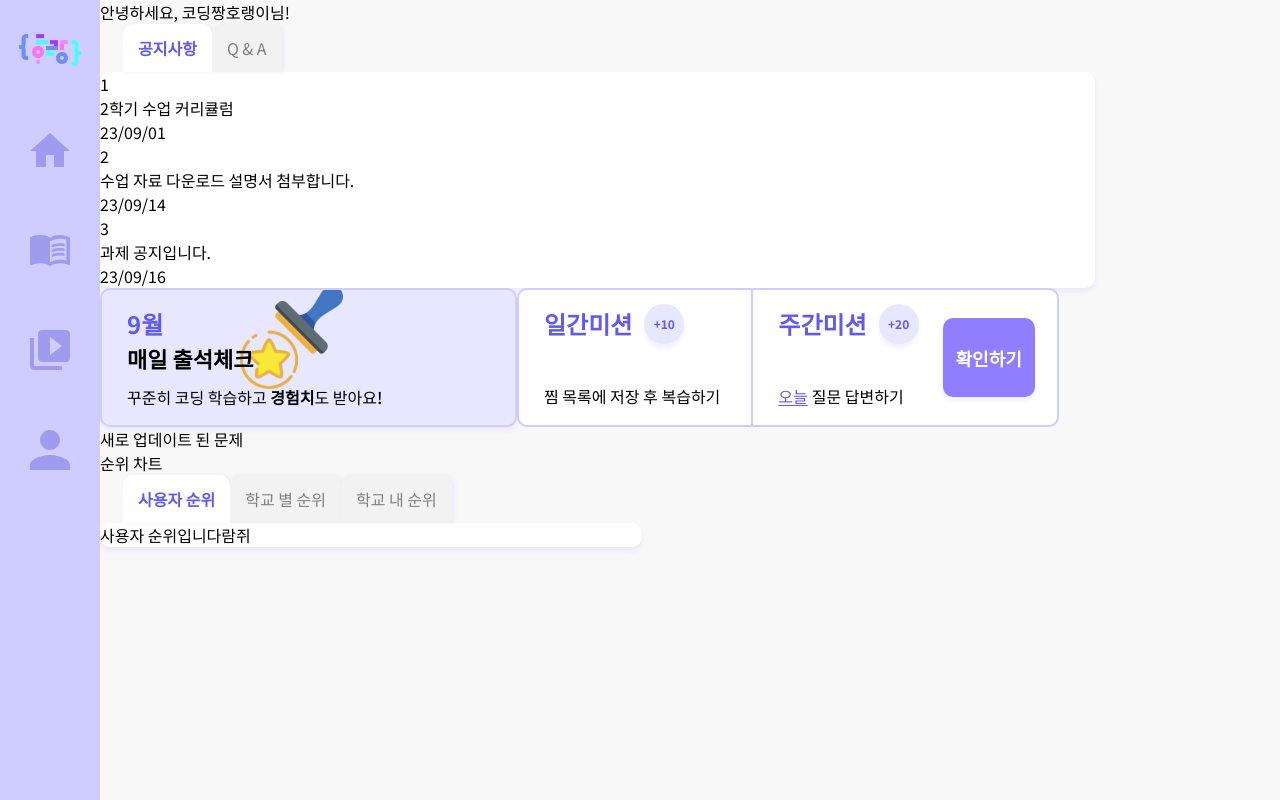
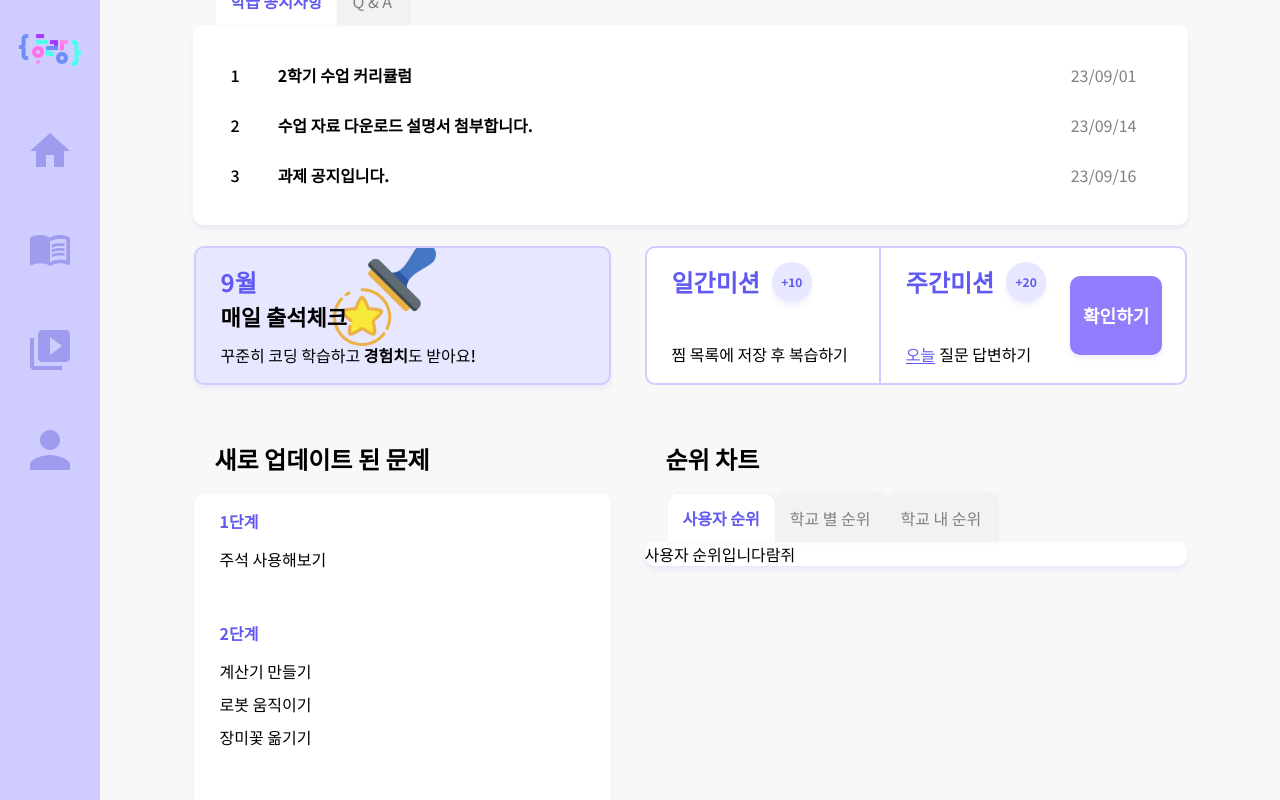
Before and after one commit to horang-edu/FE, a React (Create React App) app: page / in a window 1280 px wide. Built offline with nearby package versions, Linux system fonts and the light colour scheme.

Commit message:
#32 design : 메인 레이아웃 및 CSS

```diff
--- a/src/components/Mission/CalendarMission.jsx
+++ b/src/components/Mission/CalendarMission.jsx
@@ -3,7 +3,7 @@ import Stamp from '../../assets/svg/Stamp.svg'
 
 function Calendar() {
     return (
-            <div class='mission-layout w-417 flex flex-row bg-color2 relative shadow-custom'>
+            <div class='mission-layout w-417 flex flex-row bg-color2 relative shadow-custom mr-[2.125rem]'>
                 <img class='absolute top-0 bottom-0 left-1/3 transform -translate-x-1/8 w-1/4 h-auto' src={Stamp} alt="stamp"
                  />
                 <div class='flex flex-col pl-25 pt-16 pb-19 justify-start relative'>
--- /dev/null
+++ b/src/components/Update.jsx
@@ -0,0 +1,22 @@
+import React from 'react'
+import logo from '../assets/svg/logo.svg'
+
+function Update() {
+    return (
+        <div class='w-[26.0625rem] h-[26.125rem] bg-white shadow-custom rounded-custom py-[0.9375rem] px-[1.625rem]'>
+            <div>
+                <div class='text-color6 font-semibold mb-[0.875rem]'>1단계</div>
+                <div class='mb-[3.125rem]'>주석 사용해보기</div>
+            </div>
+            <div>
+                <div class='text-color6 font-semibold mb-[0.875rem]'>2단계</div>
+                <div class='mb-[0.5625rem]'>계산기 만들기</div>
+                <div class='mb-[0.5625rem]'>로봇 움직이기</div>
+                <div class='mb-[0.5625rem] mb-[3.125rem]'>장미꽃 옮기기</div>
+            </div>
+            <img src={logo} alt="배경"/>
+        </div>
+    )
+}
+
+export default Update
--- a/src/components/announcement/Announcement.jsx
+++ b/src/components/announcement/Announcement.jsx
@@ -2,23 +2,23 @@ import React from 'react'
 
 function Announcement() {
   return (
-    <>
-    <div>
-        <div>1</div>
-        <div>2학기 수업 커리큘럼</div>
-        <div>23/09/01</div>
+    <div class='py-[2.375rem] flex flex-col'>
+    <div class='flex flex-row mb-[1.625rem]'>
+        <div class='text-16 font-medium px-[2.375rem]'>1</div>
+        <div class='text-16 font-semibold w-[49.5625rem]'>2학기 수업 커리큘럼</div>
+        <div class='text-gray'>23/09/01</div>
     </div>
-    <div>
-        <div>2</div>
-        <div>수업 자료 다운로드 설명서 첨부합니다.</div>
-        <div>23/09/14</div>
+    <div class='flex flex-row mb-[1.625rem]'>
+        <div class='text-16 font-medium px-[2.375rem]'>2</div>
+        <div class='text-16 font-semibold w-[49.5625rem]'>수업 자료 다운로드 설명서 첨부합니다.</div>
+        <div class='text-gray'>23/09/14</div>
     </div>
-    <div>
-        <div>3</div>
-        <div>과제 공지입니다.</div>
-        <div>23/09/16</div>
+    <div class='flex flex-row'>
+        <div class='text-16 font-medium px-[2.375rem]'>3</div>
+        <div class='text-16 font-semibold w-[49.5625rem]'>과제 공지입니다.</div>
+        <div class='text-gray'>23/09/16</div>
     </div>
-    </>
+    </div>
   )
 }
 
--- a/src/components/announcement/QA.jsx
+++ b/src/components/announcement/QA.jsx
@@ -2,23 +2,23 @@ import React from 'react'
 
 function QA() {
   return (
-    <>
-    <div>
-        <div>1</div>
-        <div>질문있어요. 오늘 일간미션 도와주세요 ㅜㅜ..</div>
-        <div>23/09/03</div>
+    <div class='py-[2.375rem] flex flex-col'>
+      <div class='flex flex-row mb-[1.625rem]'>
+        <div class='text-16 font-medium px-[2.375rem]'>•</div>
+        <div class='text-16 font-semibold w-[49.5625rem]'>질문있어요. 오늘 일간미션 도와주세요 ㅜㅜ..</div>
+        <div class='text-gray'>23/09/01</div>
+      </div>
+      <div class='flex flex-row mb-[1.625rem]'>
+        <div class='text-16 font-medium px-[2.375rem]'>•</div>
+        <div class='text-16 font-semibold w-[49.5625rem]'>다른 풀이법도 아는 사람?</div>
+        <div class='text-gray'>23/09/07</div>
+      </div>
+      <div class='flex flex-row'>
+        <div class='text-16 font-medium px-[2.375rem]'>•</div>
+        <div class='text-16 font-semibold w-[49.5625rem]'>어제 진도 공부 안 하면 2단계 통과가 어렵나??</div>
+        <div class='text-gray'>23/09/08</div>
+      </div>
     </div>
-    <div>
-        <div>2</div>
-        <div>수업 자료 다운로드 설명서 첨부합니다.</div>
-        <div>23/09/14</div>
-    </div>
-    <div>
-        <div>3</div>
-        <div>과제 공지입니다.</div>
-        <div>23/09/16</div>
-    </div>
-    </>
   )
 }
 
--- a/src/pages/Home.jsx
+++ b/src/pages/Home.jsx
@@ -8,40 +8,53 @@ import Mission from "../components/mission/Mission";
 import Announcement from "../components/announcement/Announcement";
 import QA from "../components/announcement/QA";
 import Modal from "../components/mission/Modal";
+import Update from "../components/Update";
+import logo from '../assets/svg/alarm.svg'
 
 function Home() {
   const [showModal, setShowModal] = useState(false);
   const tabData = [
-    { menu: "사용자 순위", content: <UserRanking /> ,type:'userRank'},
-    { menu: "학교 별 순위", content: <SchoolRanking />,type:'schoolRank' },
-    { menu: "학교 내 순위", content: <CampusRanking />,type:'campusRank' },
+    { menu: "사용자 순위", content: <UserRanking />, type: 'userRank' },
+    { menu: "학교 별 순위", content: <SchoolRanking />, type: 'schoolRank' },
+    { menu: "학교 내 순위", content: <CampusRanking />, type: 'campusRank' },
   ];
 
   const announcement = [
-    { menu: "공지사항", content: <Announcement />, type: 'notice' },
+    { menu: "학급 공지사항", content: <Announcement />, type: 'notice' },
     { menu: "Q & A", content: <QA />, type: 'question' },
   ]
 
   return (
-    <div>
-      <div>
-        안녕하세요, <span>코딩짱호랭이</span>님!
+    <div class='w-full h-full flex flex-col justify-center items-center'>
+      <div class='flex ml-auto mt-[3.0625rem] mb-[0.9375rem] mr-[10%]'>
+        <div>
+          안녕하세요, <span class='font-semibold'>cozy 님!</span>
+        </div>
+        <img src={logo} alt="배경" />
       </div>
-      <div class="w-[62.1875rem]">
-        <Tab tabData={announcement}/>
+
+      <div class="w-[62.1875rem] mb-[1.3125rem]">
+        <Tab tabData={announcement} />
       </div>
-      <div class='flex'>
-        <CalendarMission/>
-        <Mission showModal={showModal} setShowModal={setShowModal}/>
+      <div class='flex mb-[3.5rem]'>
+        <CalendarMission />
+        <Mission showModal={showModal} setShowModal={setShowModal} />
       </div>
       {showModal && (
         <Modal show={showModal} onClose={() => setShowModal(false)} />
       )}
-      <div>새로 업데이트 된 문제</div>
-      <div className="w-[33.875rem]">
-        <h2>순위 차트</h2>
-        <Tab tabData={tabData} />
+      <div class='flex'>
+        <div>
+          <div class='text-24 font-semibold px-[1.3125rem] mb-[1.0625rem]'>새로 업데이트 된 문제</div>
+          <Update />
+        </div>
+        <div className="w-[33.875rem] ml-[2.125rem]">
+          <h2 class='text-24 font-semibold px-[1.3125rem] mb-[1.0625rem]'>순위 차트</h2>
+          <Tab tabData={tabData} />
+        </div>
+
       </div>
+
     </div>
   );
 }
```
Also changed, not shown: src/assets/svg/alarm.svg (added), src/assets/svg/logo.svg (added).
